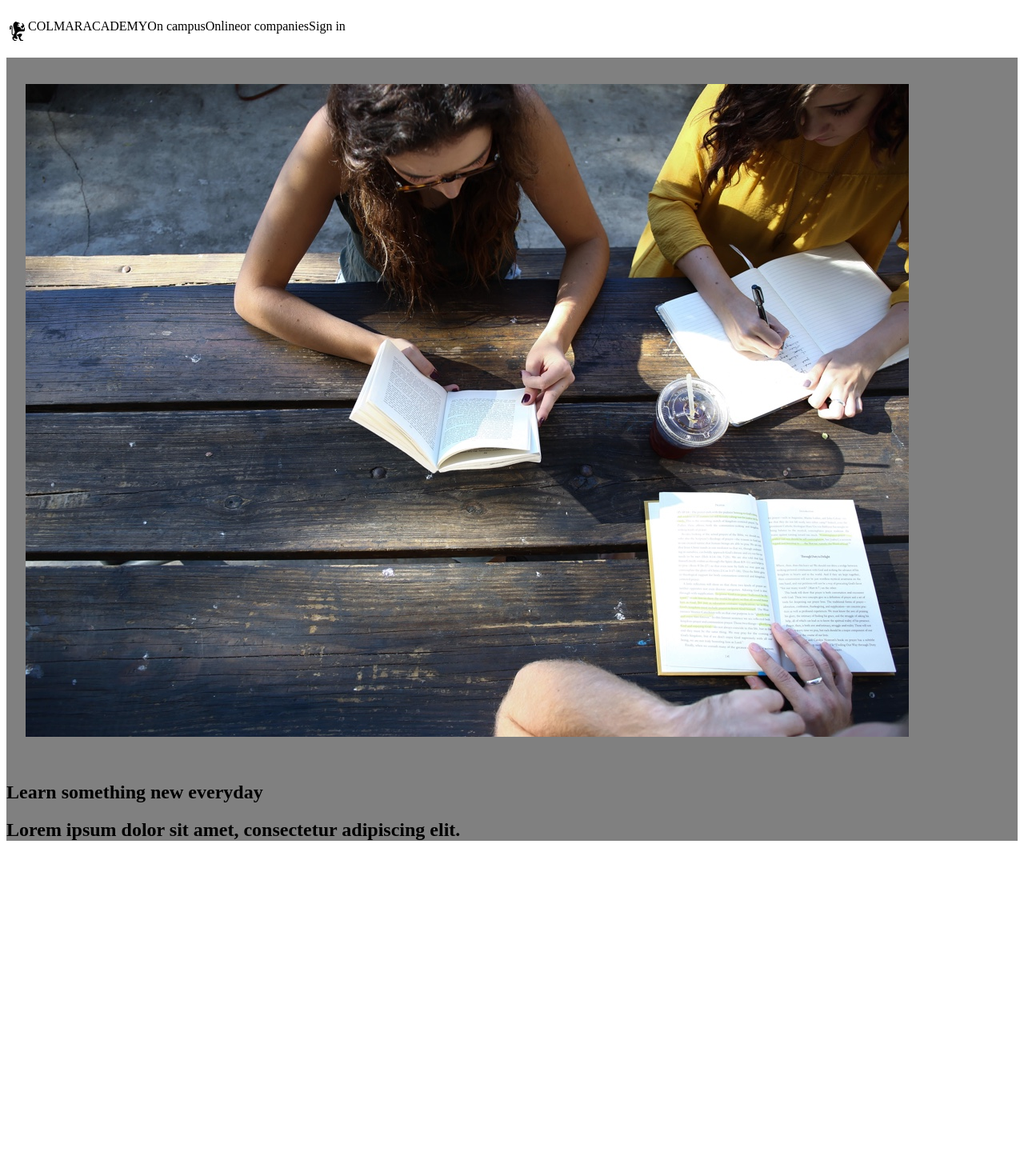
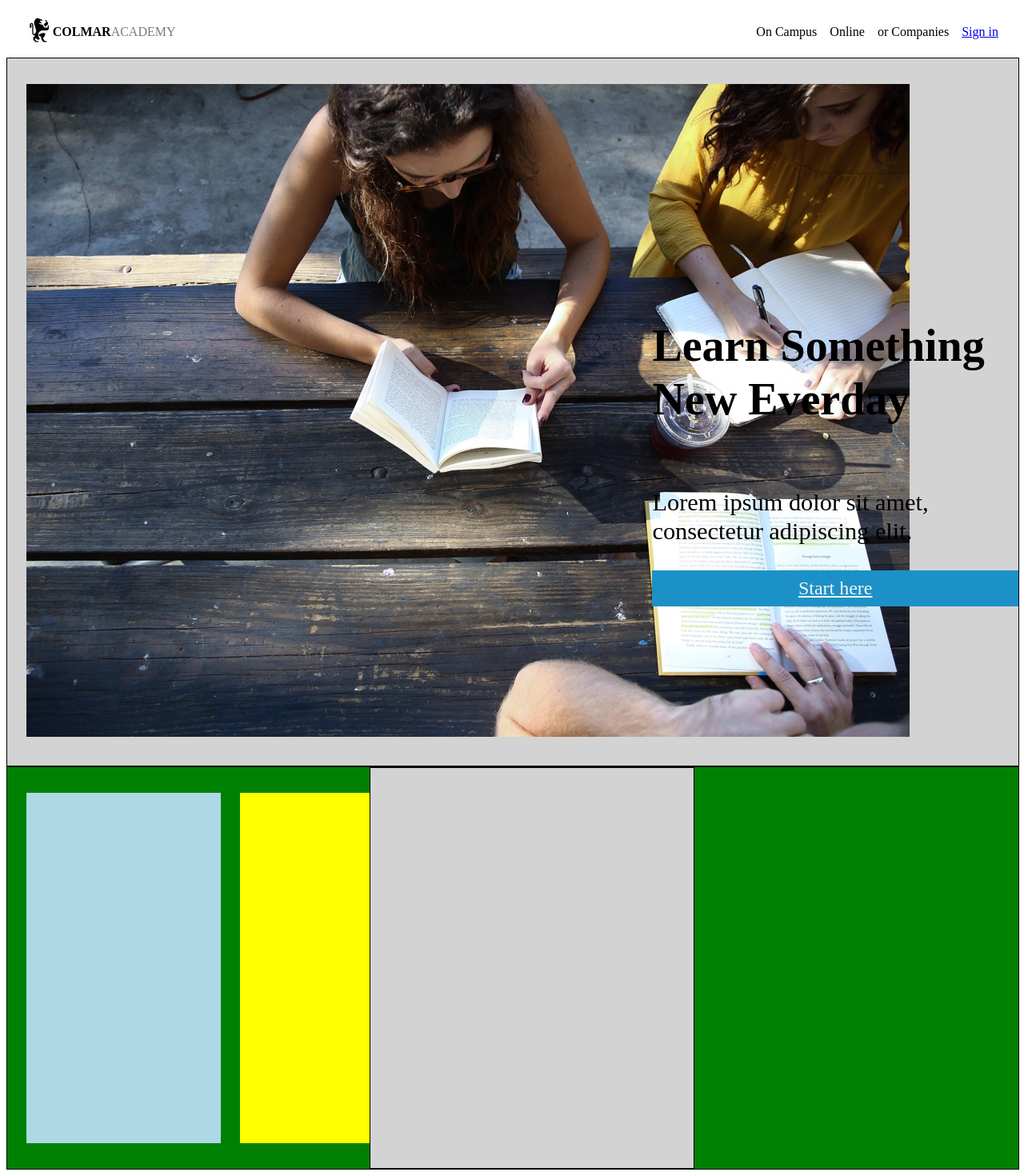
Before and after one commit to hamishv3000/CapstoneColmarAcademy, a plain HTML site: page index.html in a window 1280 px wide. Shown: the whole page at 80% size. Before the commit the page ends 1071 px from the top, so only its background shows below. Drawn offline with Linux system fonts and the light colour scheme.

Commit message:
header and learn section completed

```diff
--- a/index.html
+++ b/index.html
@@ -8,6 +8,55 @@
   <body>
     <!-- Header -->
     <header>
+  	 <div class="content">
+       <img src="./resources/images/ic-logo.svg" alt="colmar Academy logo">
+  	   <span id= "bold">COLMAR</span>
+       <span id= "grey">ACADEMY</span>
+  	 </div>
+  	 <div class="signinarea">
+  		<span>On Campus</span>
+      <span>Online</span>
+      <span>or Companies</span>
+      <a id= "signin" href="#">Sign in</a>
+  	 </div>
+   </header>
+<!-- Learn Section -->
+    <div class="learn">
+  	 <div class="student">
+       <img src="./resources/images/banner.jpg" alt="student studying">
+  	 </div>
+  	 <div class="start">
+       <h2>Learn Something New Everday</h2>
+       <p>Lorem ipsum dolor sit amet, consectetur adipiscing elit.</p>
+       <a href="#" class="here">Start here</a>
+  	 </div>
+  	</div>
+<!-- box3 -->
+    <div class="box3">
+      <div class="box3a">
+
+      </div>
+      <div class="box3b">
+        <div class="box3bi">
+
+        </div>
+        <div class="box3bii">
+
+        </div>
+        <div class="box3biii">
+
+        </div>
+      </div>
+<!-- box4 -->
+    <div class="box4">
+
+  	</div>
+
+  <!-- box6 -->
+<footer>
+
+</footer>
+    <!--<header>
       <div class="content">
         <img class="logo" src="./resources/images/ic-logo.svg" alt="logo">
         <p>COLMARACADEMY</p>
@@ -16,15 +65,15 @@
         <p class="Sign">or companies</p>
         <p class="Signin">Sign in</p>
       </div>
-    </header>
+    </header> -->
     <!-- Learn Section -->
-    <section class="learn">
+    <!-- <section class="learn">
       <img class="banner" src="./resources/images/banner.jpg" alt="banner">
       <div class="">
         <h1>Learn something new everyday</h1>
         <h2>Lorem ipsum dolor sit amet, consectetur adipiscing elit.</h2>
       </div>
 
-    </section>
+    </section> -->
   </body>
 </html>
--- a/resources/css/style.css
+++ b/resources/css/style.css
@@ -1,6 +1,154 @@
 
 /* Header */
 header {
+  width:100%;
+	height: 64px;
+  display: flex;
+}
+
+header .content {
+  width: auto;
+	height: 32px;
+  margin-top: 16px;
+	margin-left: 24px;
+  align-items: center;
+  display: inline-flex;
+}
+
+#bold {
+  font-weight: bold;
+}
+
+#grey {
+  color: #7A7A7A;
+}
+
+header .content img {
+  height: 2.5rem;
+}
+header .signinarea {
+	width: auto;
+  height: 32px;
+	margin-top: 16px;
+	margin-right: 24px;
+	margin-left: auto;
+  align-items: center;
+  display: inline-flex;
+}
+
+.signinarea span {
+  padding-right: 16px;
+}
+
+/* learn section*/
+
+.learn {
+	width: 100%;
+	height: auto;
+	border: 1px solid black;
+	background-color: lightgrey;
+	display: flex;
+}
+
+.student {
+	width: 60%;
+	height: auto;
+	margin-top: 32px;
+	margin-right:24px;
+	margin-bottom:32px;
+	margin-left: 24px;
+}
+
+.start {
+	line-height: 1.2;
+  flex-direction: column;
+  justify-content: center;
+  width: 29rem;
+  padding-top: 5rem;
+  display: flex;
+}
+
+.start h2 {
+  font-size: 3.5rem;
+  font-weight: 700;
+}
+
+.start p {
+  font-size: 1.9rem;
+  /*margin-top: 1rem;
+  margin-bottom: 1rem;*/
+}
+
+.here {
+  height: auto;
+  padding-top: 8px;
+  padding-bottom: 8px;
+  background-color: #1c91c7;
+  font-weight: 400;
+  font-size: 1.5rem;
+  color: #F3F5F5;
+  text-align: center;
+}
+
+.box3 {
+	width:100%;
+	height: auto;
+  border: 1px solid black;
+	background-color: green;
+	display: flex;
+}
+
+.box3a {
+  width: 60%;
+  height:auto;
+  background-color: lightblue;
+  margin-top: 32px;
+  margin-right: 24px;
+  margin-bottom: 32px;
+  margin-left: 24px;
+  justify-content: center;
+}
+
+.box3b {
+  width: 40%;
+  height:auto;
+  background-color: yellow;
+  margin-top: 32px;
+  margin-bottom: 32px;
+}
+
+/*.box3bi {
+  width: 100%;
+  height:100%;
+  background-color: blue;
+}
+
+.box3bii {
+  width: 100%;
+  height: 100%;
+  background-color: red;
+}
+
+.box3biii {
+  width: 100%;
+  height: 100%;
+  background-color: purple;
+}*/
+
+.box4 {
+  width:100%;
+	height: 500px;
+	background-color: lightgrey;
+	border: 1px solid black;
+	display: flex;
+}
+
+footer {
+  width: 100%;
+  height 64px;
+  background-color: green;
+}
+/*header {
   margin: auto;
   width: 100%;
   height: 64px;
@@ -23,14 +171,14 @@ header .logo {
 .sign {
   display: inline;
   padding-right: 16px;
-}
+}*/
 
 /* Learn Section */
-.learn {
+/*.learn {
   width: 100%;
   background-color: grey;
 }
 
 .banner {
   padding: 32px 24px;
-}
+}*/
```
